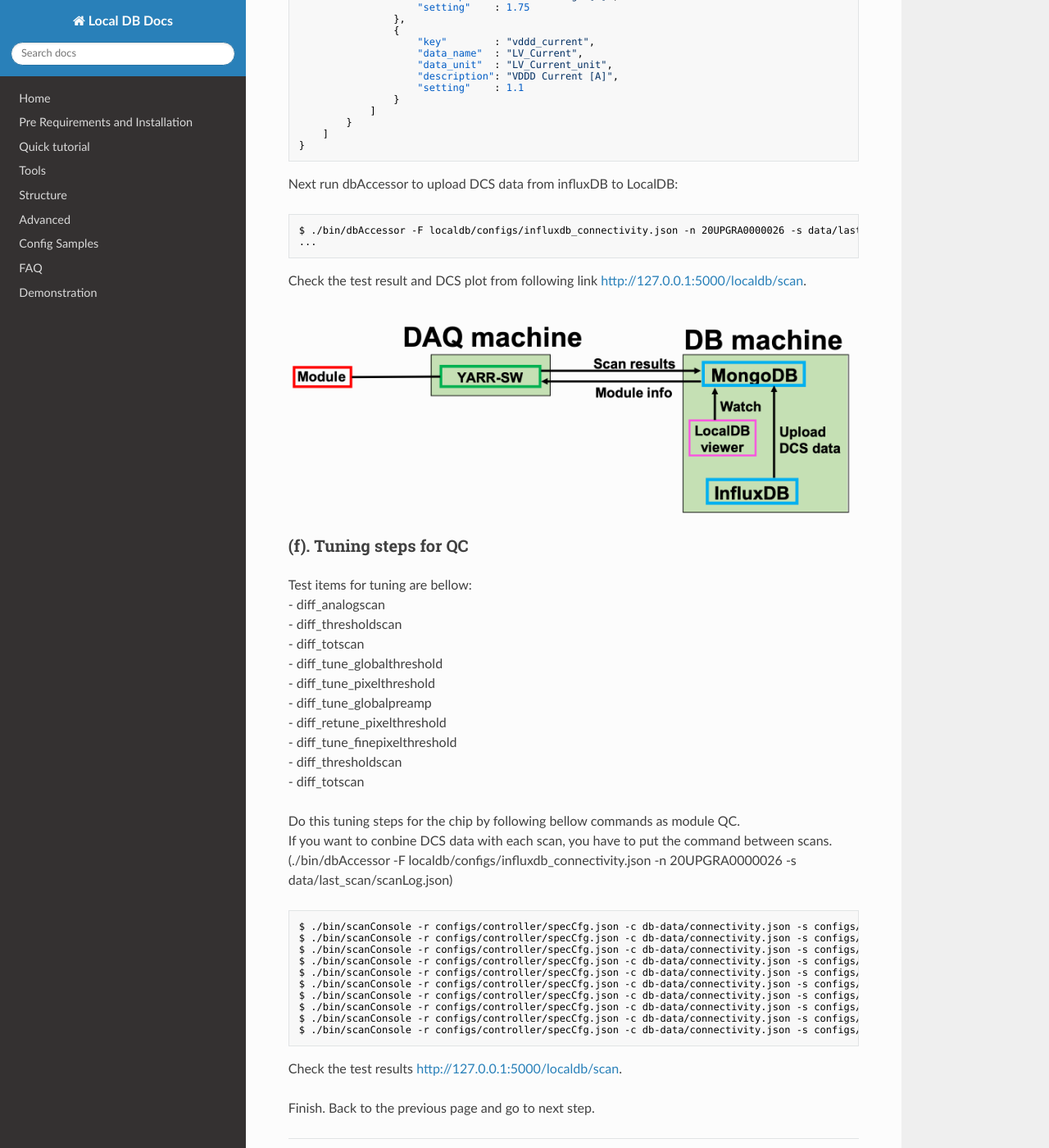
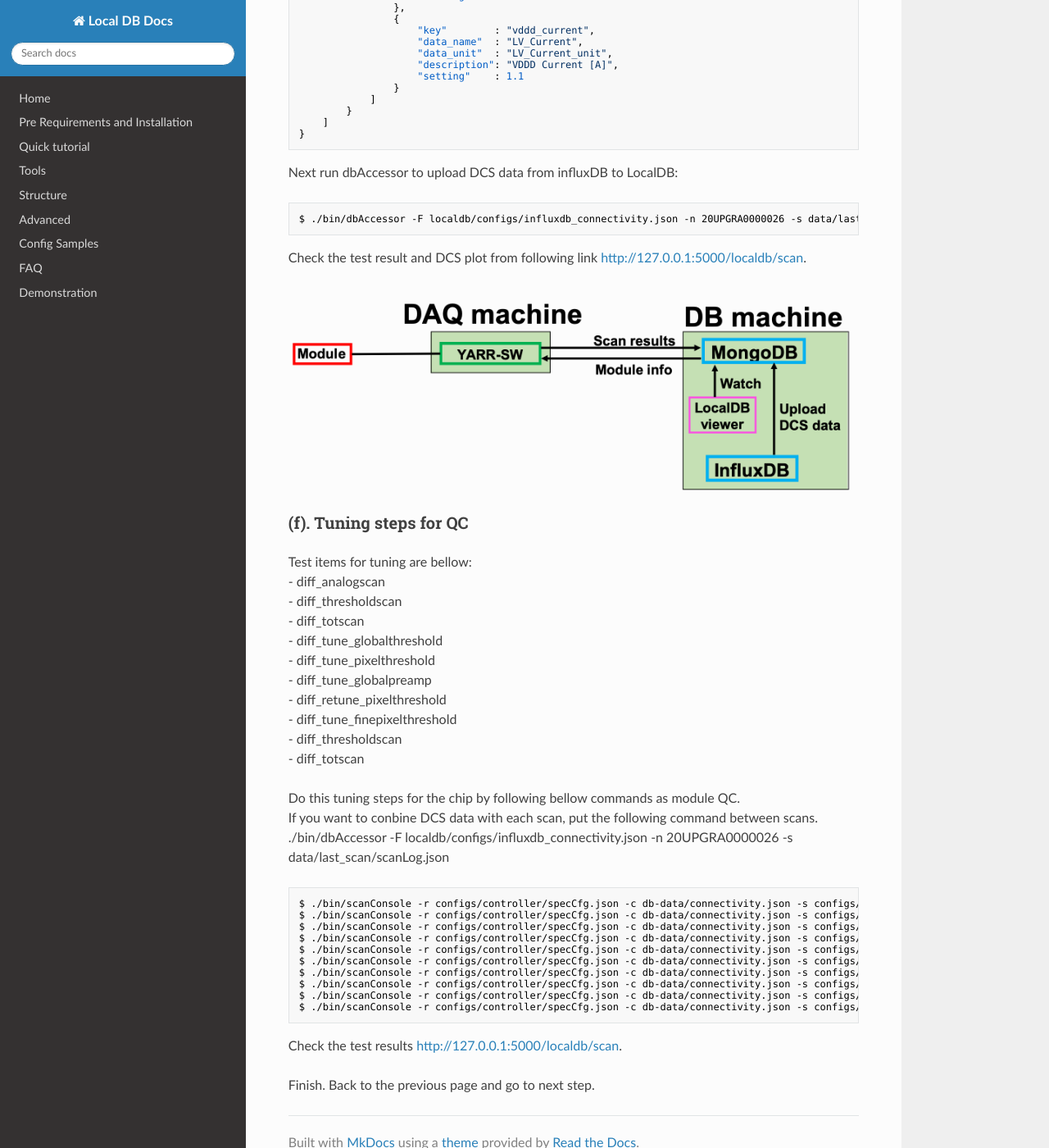
Before and after one commit to jlab-hep/localdb-docs, an MkDocs documentation site: the page built from docs/database_demonstration_scanconsole.md, in a window 1280 px wide and 1400 px high, scrolled down 2841 px. Shown: the whole window at 82% size. Built offline with MkDocs 1.6.1, drawn with Linux system fonts in a browser that asks for light colours; nearby versions of some CDN libraries; old or Windows-style settings are respelled for this version of MkDocs; some of the changed text lies outside the part shown.

Commit message:
modified words

````diff
--- a/docs/database_demonstration_scanconsole.md
+++ b/docs/database_demonstration_scanconsole.md
@@ -110,7 +110,6 @@ Run scanConsole and do electrical readout with bellow command.
 
 ```bash
 $ ./bin/scanConsole -r configs/controller/specCfg.json -c db-data/connectivity.json -s configs/scans/rd53a/std_digitalscan.json -W
-<lots of text>
 ```
 To combine DCS data, edit the DCS uploader config file (***localdb/configs/influxdb_connectivity.json***) as follows:
 ```json
@@ -158,7 +157,6 @@ To combine DCS data, edit the DCS uploader config file (***localdb/configs/influ
 Next run dbAccessor to upload DCS data from influxDB to LocalDB:
 ```bash
 $ ./bin/dbAccessor -F localdb/configs/influxdb_connectivity.json -n 20UPGRA0000026 -s data/last_scan/scanLog.json
-...
 ```
 Check the test result and DCS plot from following link [http://127.0.0.1:5000/localdb/scan](http://127.0.0.1:5000/localdb/scan).<br>
 
@@ -178,8 +176,8 @@ Test items for tuning are bellow:<br>
 - diff_totscan<br>
 
 Do this tuning steps for the chip by following bellow commands as module QC.<br>
-If you want to conbine DCS data with each scan, you have to put the command between scans.<br>
-(./bin/dbAccessor -F localdb/configs/influxdb_connectivity.json -n 20UPGRA0000026 -s data/last_scan/scanLog.json)
+If you want to conbine DCS data with each scan, put the following command between scans.<br>
+./bin/dbAccessor -F localdb/configs/influxdb_connectivity.json -n 20UPGRA0000026 -s data/last_scan/scanLog.json
 
 ```bash
 $ ./bin/scanConsole -r configs/controller/specCfg.json -c db-data/connectivity.json -s configs/scans/rd53a/diff_analogscan.json -W
````
